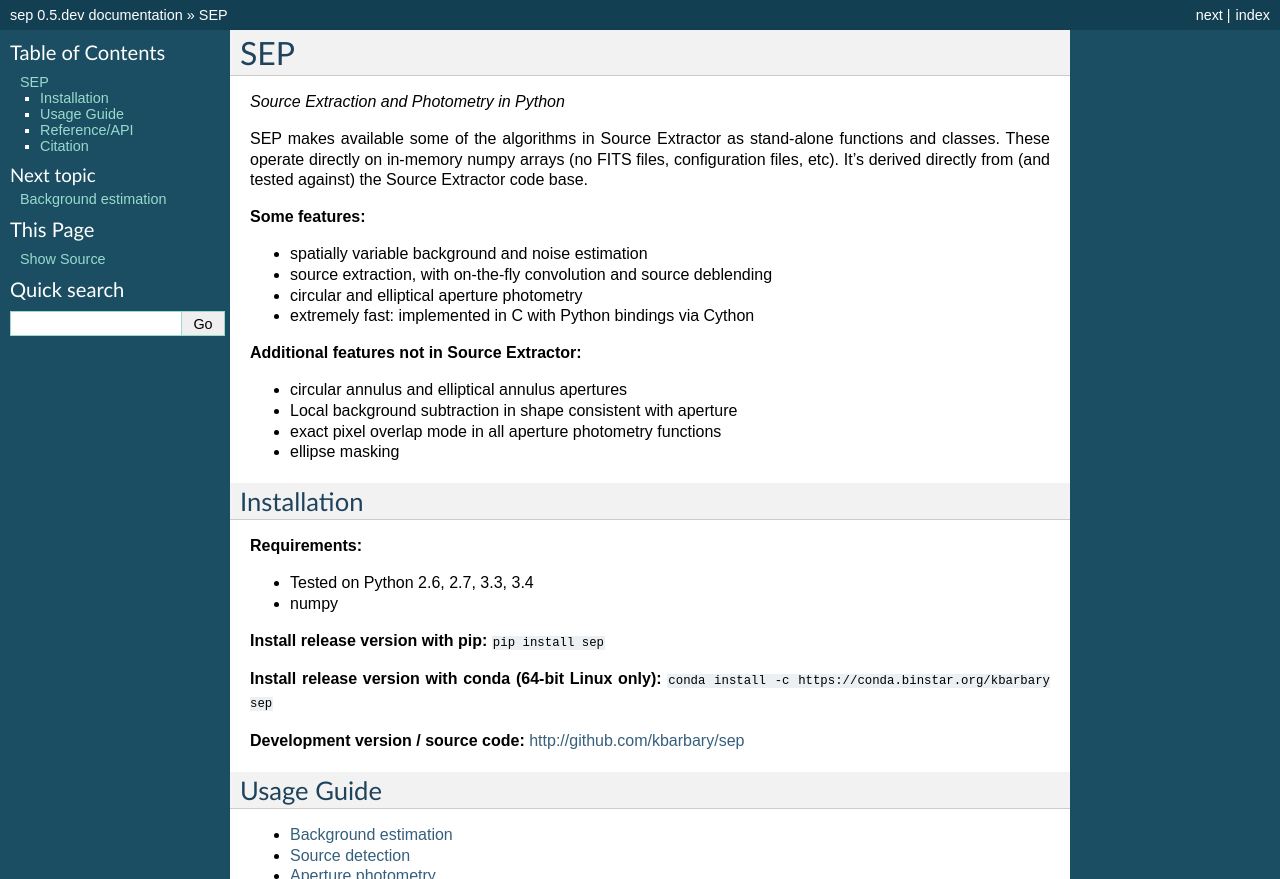
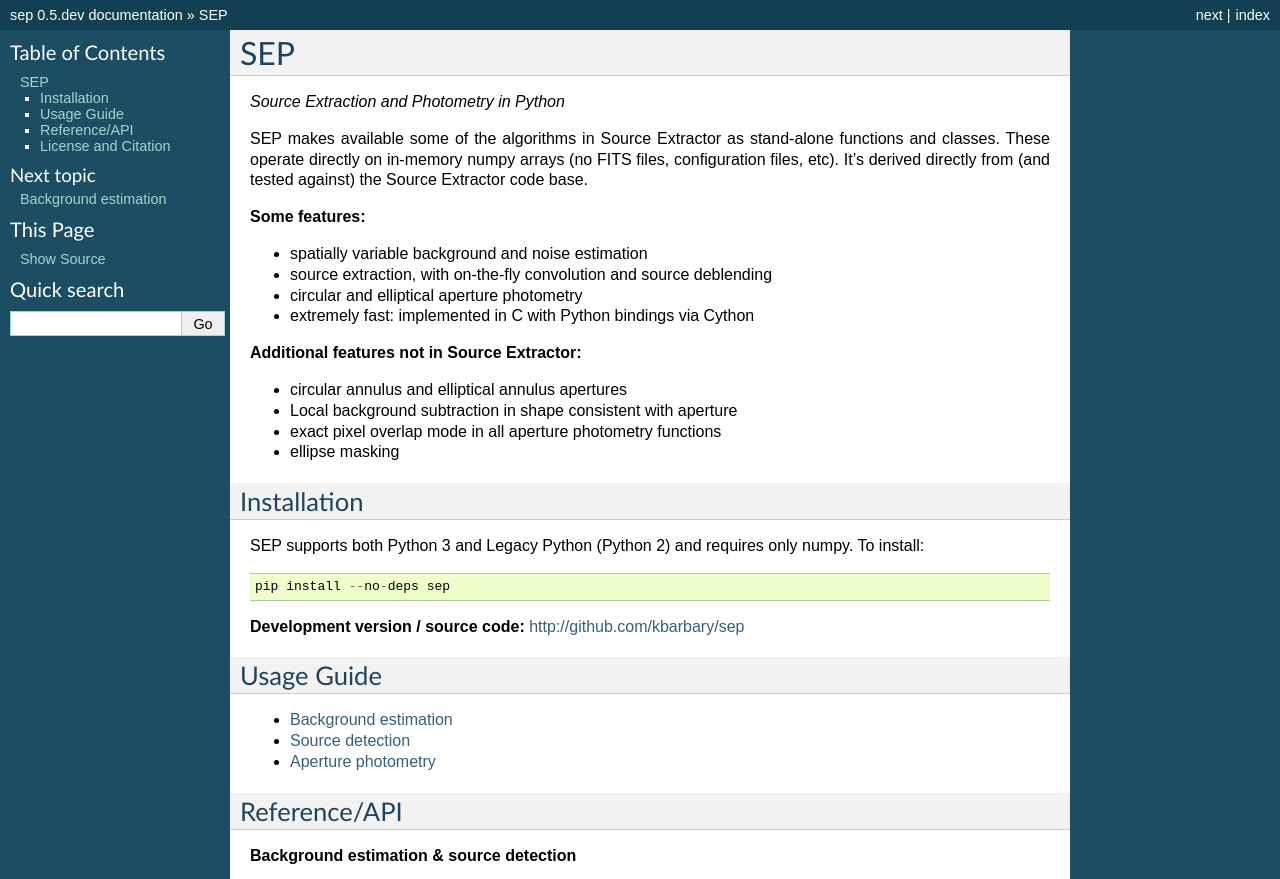
Before and after one commit to kbarbary/sep, a Sphinx documentation site: the page built from docs/index.rst, in a window 1280 px wide and 900 px high, cut to the strip 0-879 px from the top of the window. Built offline with Sphinx 7.4.7, drawn with Linux system fonts in a browser that asks for light colours; some of the changed text lies outside the part shown.

Commit message:
remove conda install instructions

```diff
--- a/docs/index.rst
+++ b/docs/index.rst
@@ -26,15 +26,10 @@ directly from (and tested against) the Source Extractor code base.
 Installation
 ------------
 
-**Requirements:**
+SEP supports both Python 3 and Legacy Python (Python 2) and requires
+only numpy. To install::
 
-- Tested on Python 2.6, 2.7, 3.3, 3.4
-- numpy
-
-**Install release version with pip:** ``pip install sep``
-
-**Install release version with conda (64-bit Linux only):**
-``conda install -c https://conda.binstar.org/kbarbary sep``
+    pip install --no-deps sep
 
 **Development version / source code:** http://github.com/kbarbary/sep
 
@@ -111,8 +106,11 @@ To see if a given flag is set in ``flags``::
 
     is_merged = (flags & sep.OBJ_MERGED) != 0
 
-Citation
---------
+License and Citation
+--------------------
+
+The license for SEP is the Lesser GNU Public License (LGPL), granted
+with the permission from the original author of Source Extractor.
 
 If you use SEP in a publication, please cite the DOI
 `10.5281/zenodo.15669 <http://dx.doi.org/10.5281/zenodo.15669>`_. The
```
